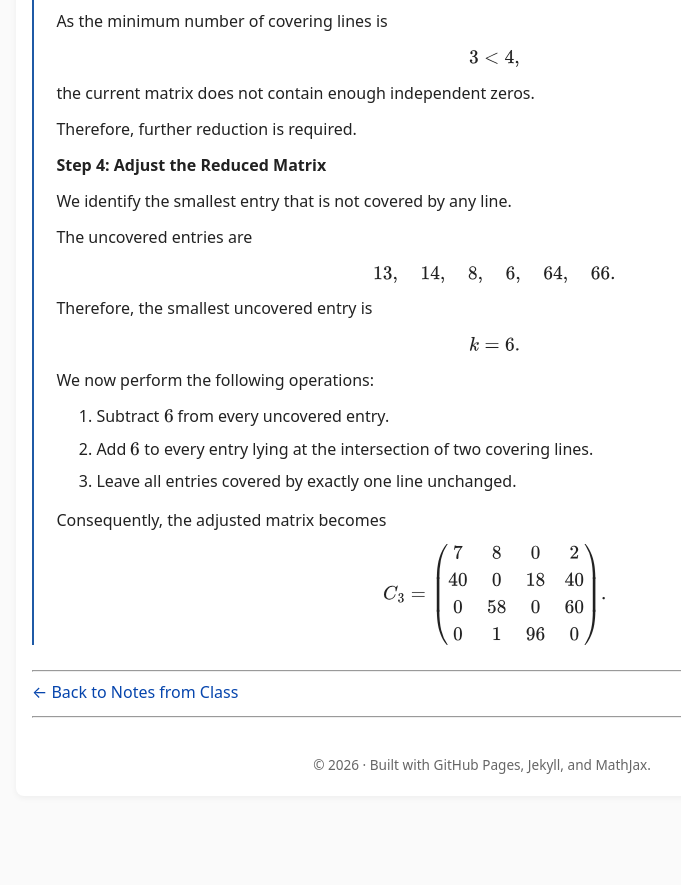
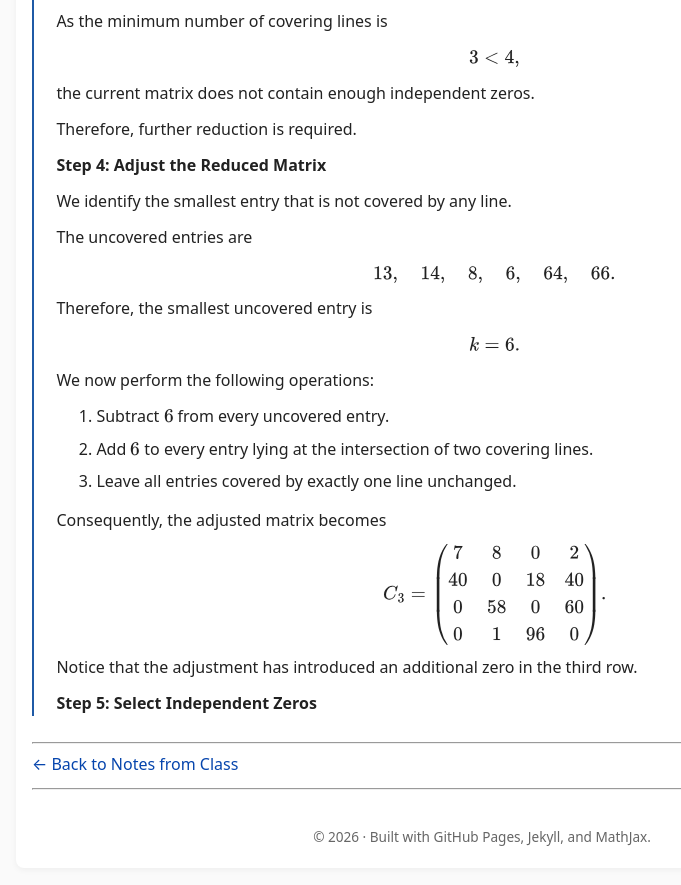
Before and after one commit to SaleemKamaludin/SaleemKamaludin.github.io, a Jekyll site: the page built from courses/math-2276/notes-from-class/supplementary-lecture-6/index.md, in a window 1280 px wide and 900 px high, scrolled down 4657 px. Shown: the top 885 px of the window, without its empty margins (158-839 px from the left). Built offline with Jekyll 4.4.1, drawn with Linux system fonts in a browser that asks for light colours; before the commit the page ends 5485 px from its top, so only the background shows below that.

Commit message:
Finish Step 4 and start Step 5 of Example 1.2

```diff
--- a/courses/math-2276/notes-from-class/supplementary-lecture-6/index.md
+++ b/courses/math-2276/notes-from-class/supplementary-lecture-6/index.md
@@ -756,7 +756,24 @@ C_3=
         </div>
 
       </div>
+
+      <div id="example-hungarian-additional-step-4-additional-zero">
+
+        <p>
+          Notice that the adjustment has introduced an
+          additional zero in the third row.
+        </p>
+
+      </div>
 </div>
+
+    <div id="example-hungarian-additional-step-5-independent-zeros">
+
+      <p>
+        <strong>Step 5: Select Independent Zeros</strong>
+      </p>
+
+    </div>
 
 </div>
 
```
